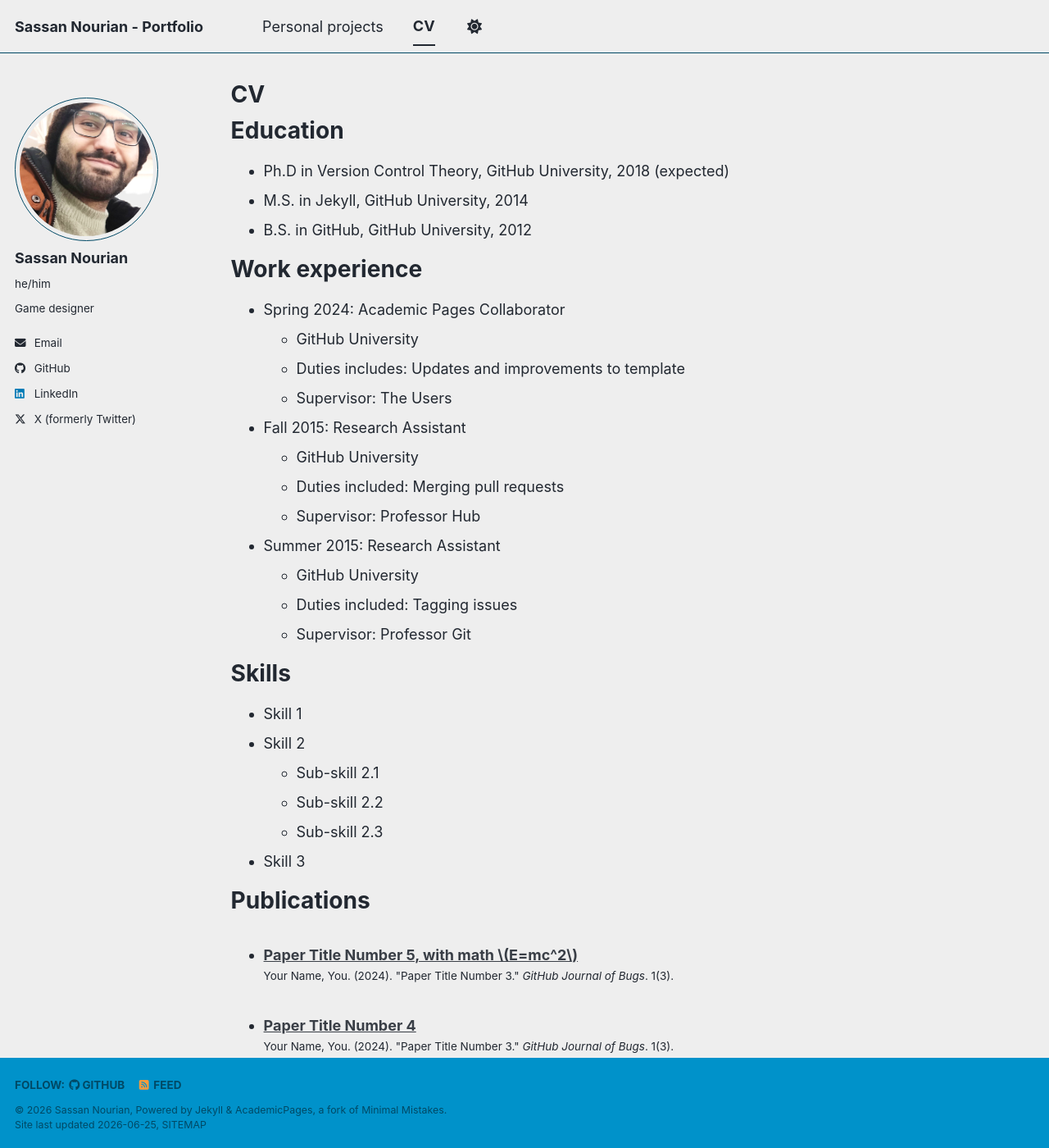
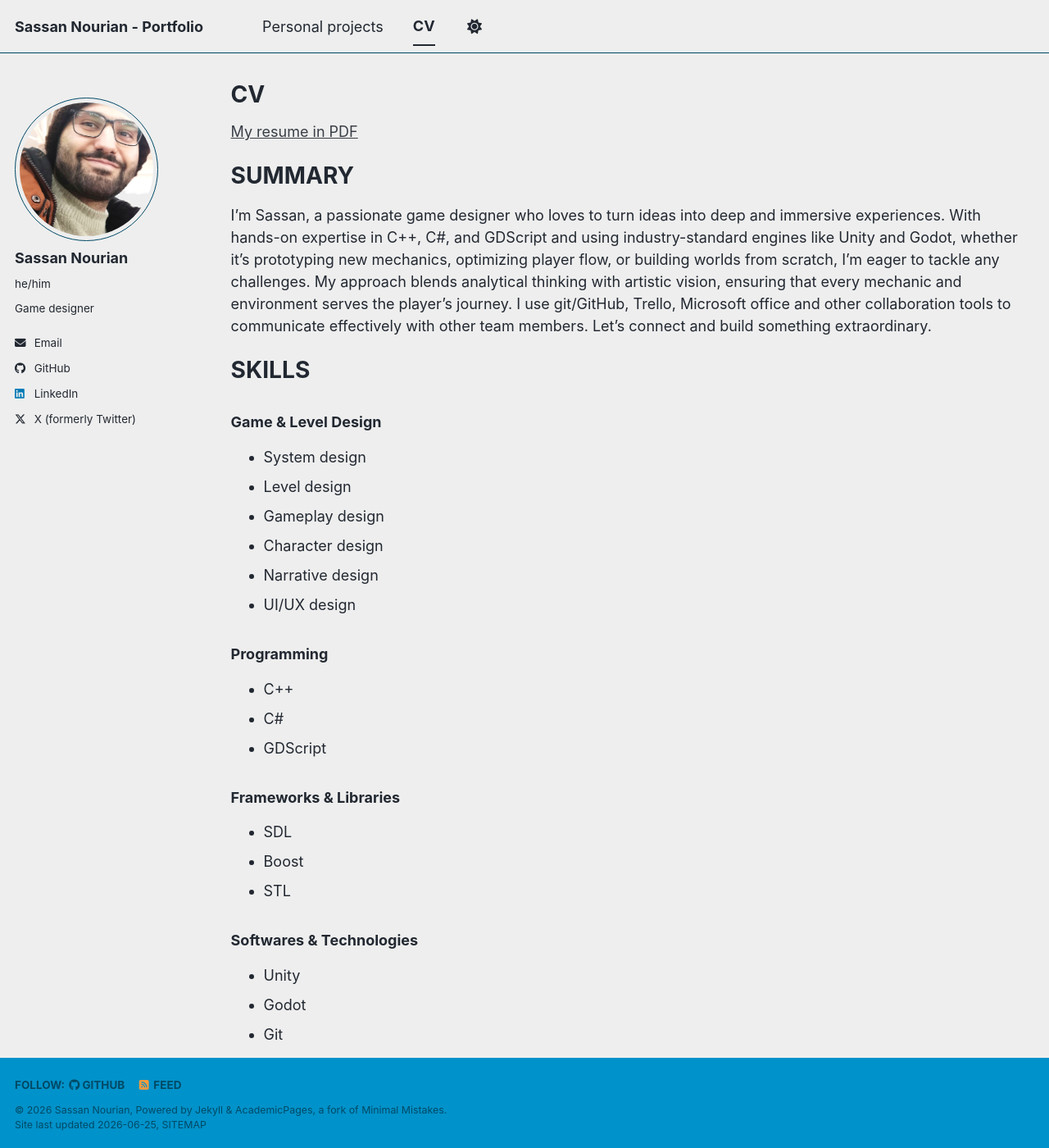
Before and after one commit to SassanTheDev/SassanTheDev.github.io, a Jekyll site: the page built from _pages/cv.md, in a window 1280 px wide and 1400 px high. Shown: the whole window at 82% size. Built offline with Jekyll 4.4.1, drawn with Linux system fonts in a browser that asks for light colours; a style sheet for code colours, icons or effects is not loaded; some of the changed text lies outside the part shown.

Commit message:
Update cv.md

```diff
--- a/_pages/cv.md
+++ b/_pages/cv.md
@@ -7,58 +7,55 @@
   - /resume
 ---
 
-{% include base_path %}
+[My resume in PDF](/files/Sassan%20Nourian%20Resume.pdf)
 
-Education
-======
-* Ph.D in Version Control Theory, GitHub University, 2018 (expected)
-* M.S. in Jekyll, GitHub University, 2014
-* B.S. in GitHub, GitHub University, 2012
+# SUMMARY
+I'm Sassan, a passionate game designer who loves to turn ideas into deep and immersive experiences.
+With hands-on expertise in C++, C#, and GDScript and using industry-standard engines like Unity and
+Godot, whether it's prototyping new mechanics, optimizing player flow, or building worlds from scratch,
+I'm eager to tackle any challenges.
+My approach blends analytical thinking with artistic vision, ensuring that every mechanic and
+environment serves the player's journey.
+I use git/GitHub, Trello, Microsoft office and other collaboration tools to communicate effectively with
+other team members.
+Let’s connect and build something extraordinary.
 
-Work experience
-======
-* Spring 2024: Academic Pages Collaborator
-  * GitHub University
-  * Duties includes: Updates and improvements to template
-  * Supervisor: The Users
+# SKILLS
+### Game & Level Design
 
-* Fall 2015: Research Assistant
-  * GitHub University
-  * Duties included: Merging pull requests
-  * Supervisor: Professor Hub
+* System design
+* Level design
+* Gameplay design
+* Character design
+* Narrative design
+* UI/UX design
 
-* Summer 2015: Research Assistant
-  * GitHub University
-  * Duties included: Tagging issues
-  * Supervisor: Professor Git
+### Programming
+* C++
+* C#
+* GDScript
 
-Skills
-======
-* Skill 1
-* Skill 2
-  * Sub-skill 2.1
-  * Sub-skill 2.2
-  * Sub-skill 2.3
-* Skill 3
+### Frameworks & Libraries
+* SDL
+* Boost
+* STL
 
-Publications
-======
-  <ul>{% for post in site.publications reversed %}
-    {% include archive-single-cv.html %}
-  {% endfor %}</ul>
+### Softwares & Technologies
+* Unity
+* Godot
+* Git
+* Makrdown
+* Microsoft office
+* Trello
+* Photoshop
+* Blender
+* Ableton
+* Visual Studio & Visual Studio Code
 
-Talks
-======
-  <ul>{% for post in site.talks reversed %}
-    {% include archive-single-talk-cv.html  %}
-  {% endfor %}</ul>
+### Leadership & Collaboration
+* Agile development (scrum & kanban)
+* Analytic problem solving (Root cause, TRIZ etc...)
+* Vision holder & Team Catalyst
 
-Teaching
-======
-  <ul>{% for post in site.teaching reversed %}
-    {% include archive-single-cv.html %}
-  {% endfor %}</ul>
 
-Service and leadership
-======
-* Currently signed in to 43 different slack teams
+If you'd like a copy of my resume, you can [download it here](/files/Sassan%20Nourian%20Resume.pdf).
```
